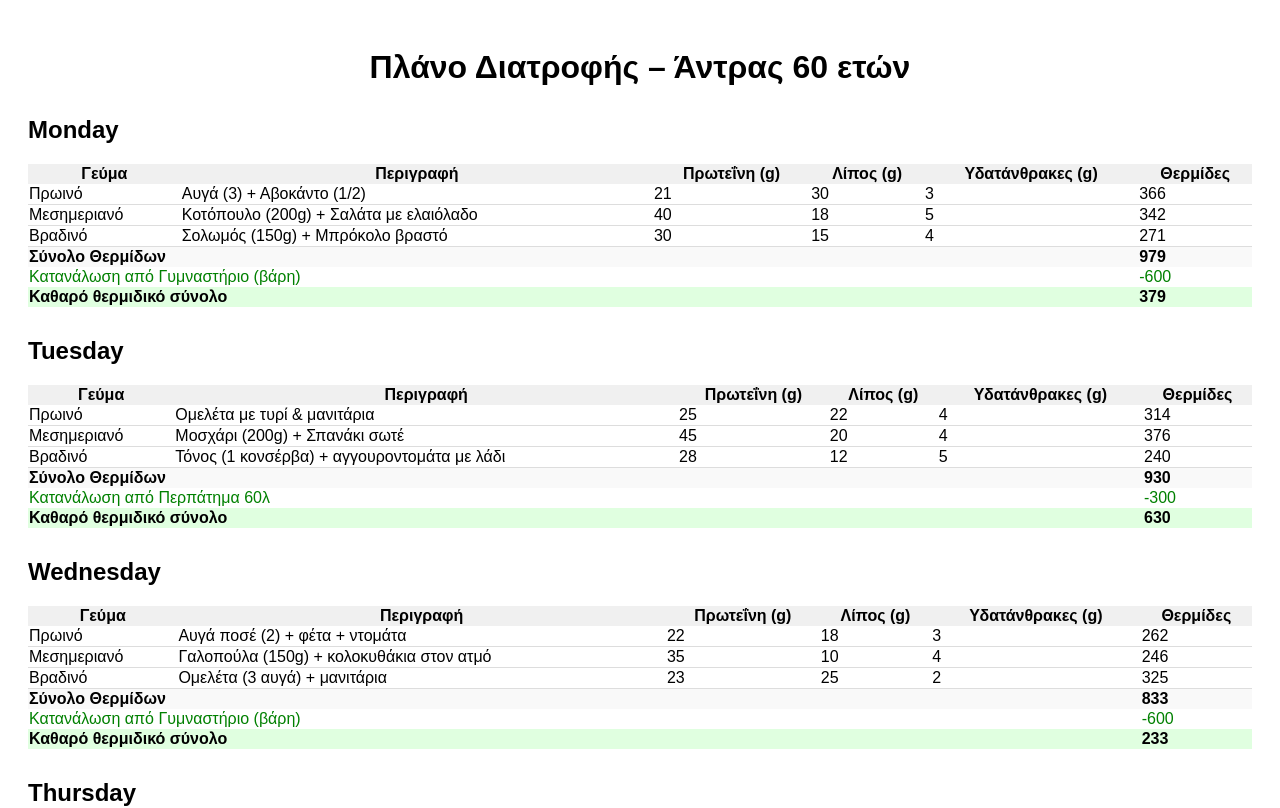
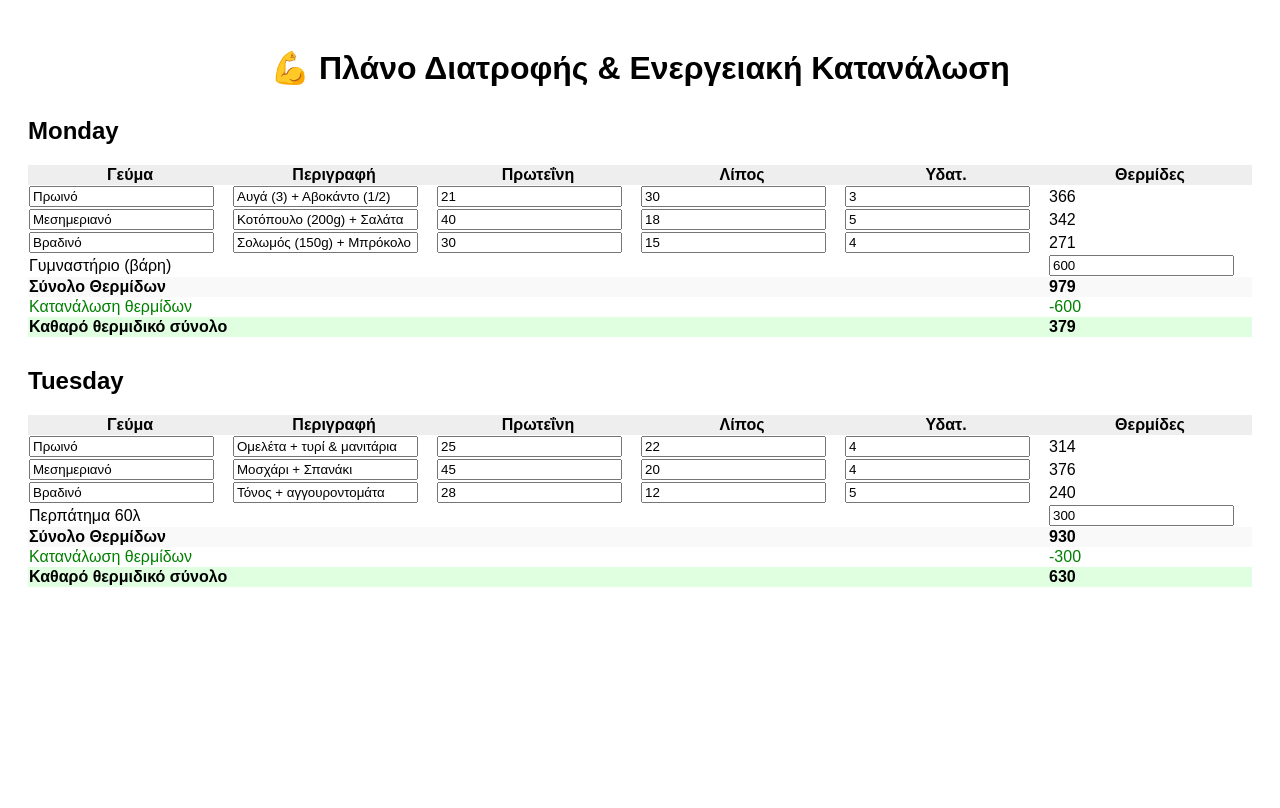
Before and after one commit to xristara/fitness-tracker-final, a React (Vite) app: page / in a window 1280 px wide. Shown: the top 808 px of the page. Built offline with nearby package versions, Linux system fonts and the light colour scheme.

Commit message:
Add files via upload

```diff
--- a/src/App.jsx
+++ b/src/App.jsx
@@ -1,46 +1,16 @@
-import React from 'react';
+import React, { useState } from 'react';
 
-const plan = {
+const defaultPlan = {
   Monday: [
     { meal: 'Πρωινό', food: 'Αυγά (3) + Αβοκάντο (1/2)', protein: 21, fat: 30, carbs: 3 },
-    { meal: 'Μεσημεριανό', food: 'Κοτόπουλο (200g) + Σαλάτα με ελαιόλαδο', protein: 40, fat: 18, carbs: 5 },
-    { meal: 'Βραδινό', food: 'Σολωμός (150g) + Μπρόκολο βραστό', protein: 30, fat: 15, carbs: 4 },
-    { activity: 'Γυμναστήριο (βάρη)', burn: 600 } // Δευτέρα είναι μέρα προπόνησης
+    { meal: 'Μεσημεριανό', food: 'Κοτόπουλο (200g) + Σαλάτα', protein: 40, fat: 18, carbs: 5 },
+    { meal: 'Βραδινό', food: 'Σολωμός (150g) + Μπρόκολο', protein: 30, fat: 15, carbs: 4 },
+    { activity: 'Γυμναστήριο (βάρη)', burn: 600 }
   ],
   Tuesday: [
-    { meal: 'Πρωινό', food: 'Ομελέτα με τυρί & μανιτάρια', protein: 25, fat: 22, carbs: 4 },
-    { meal: 'Μεσημεριανό', food: 'Μοσχάρι (200g) + Σπανάκι σωτέ', protein: 45, fat: 20, carbs: 4 },
-    { meal: 'Βραδινό', food: 'Τόνος (1 κονσέρβα) + αγγουροντομάτα με λάδι', protein: 28, fat: 12, carbs: 5 },
-    { activity: 'Περπάτημα 60λ', burn: 300 }
-  ],
-  Wednesday: [
-    { meal: 'Πρωινό', food: 'Αυγά ποσέ (2) + φέτα + ντομάτα', protein: 22, fat: 18, carbs: 3 },
-    { meal: 'Μεσημεριανό', food: 'Γαλοπούλα (150g) + κολοκυθάκια στον ατμό', protein: 35, fat: 10, carbs: 4 },
-    { meal: 'Βραδινό', food: 'Ομελέτα (3 αυγά) + μανιτάρια', protein: 23, fat: 25, carbs: 2 },
-    { activity: 'Γυμναστήριο (βάρη)', burn: 600 }
-  ],
-  Thursday: [
-    { meal: 'Πρωινό', food: 'Γιαούρτι πλήρες (200g) + ξηροί καρποί', protein: 20, fat: 25, carbs: 8 },
-    { meal: 'Μεσημεριανό', food: 'Κοτόπουλο (200g) + πράσινη σαλάτα με λάδι', protein: 40, fat: 18, carbs: 4 },
-    { meal: 'Βραδινό', food: 'Σολομός (180g) + κολοκυθάκια', protein: 33, fat: 17, carbs: 3 },
-    { activity: 'Περπάτημα 45λ', burn: 200 }
-  ],
-  Friday: [
-    { meal: 'Πρωινό', food: 'Ομελέτα με μπέικον & σπανάκι', protein: 27, fat: 28, carbs: 2 },
-    { meal: 'Μεσημεριανό', food: 'Μοσχάρι (200g) + αγκινάρες', protein: 45, fat: 20, carbs: 6 },
-    { meal: 'Βραδινό', food: 'Τυρί χαμηλών λιπαρών (100g) + αγγουράκι', protein: 18, fat: 10, carbs: 2 },
-    { activity: 'Γυμναστήριο (βάρη)', burn: 600 }
-  ],
-  Saturday: [
-    { meal: 'Πρωινό', food: 'Αυγά scrambled (3) + φέτα + λάδι', protein: 24, fat: 30, carbs: 2 },
-    { meal: 'Μεσημεριανό', food: 'Ψάρι (200g) + σαλάτα λάχανο', protein: 38, fat: 15, carbs: 4 },
-    { meal: 'Βραδινό', food: 'Γαλοπούλα (150g) + κολοκυθάκια με ελαιόλαδο', protein: 32, fat: 16, carbs: 3 },
-    { activity: 'Περπάτημα 30λ', burn: 150 }
-  ],
-  Sunday: [
-    { meal: 'Πρωινό', food: 'Γιαούρτι 10% (200g) + αμύγδαλα', protein: 22, fat: 25, carbs: 5 },
-    { meal: 'Μεσημεριανό', food: 'Μοσχάρι (180g) + σαλάτα ρόκα με ελαιόλαδο', protein: 40, fat: 18, carbs: 5 },
-    { meal: 'Βραδινό', food: 'Αυγά (2) + τυρί & ελιές', protein: 20, fat: 22, carbs: 2 },
+    { meal: 'Πρωινό', food: 'Ομελέτα + τυρί & μανιτάρια', protein: 25, fat: 22, carbs: 4 },
+    { meal: 'Μεσημεριανό', food: 'Μοσχάρι + Σπανάκι', protein: 45, fat: 20, carbs: 4 },
+    { meal: 'Βραδινό', food: 'Τόνος + αγγουροντομάτα', protein: 28, fat: 12, carbs: 5 },
     { activity: 'Περπάτημα 60λ', burn: 300 }
   ]
 };
@@ -50,59 +20,80 @@ function kcal(p, f, c) {
 }
 
 export default function App() {
+  const [plan, setPlan] = useState(defaultPlan);
+
+  const handleChange = (day, idx, field, value) => {
+    const updated = { ...plan };
+    updated[day][idx][field] = field === 'protein' || field === 'fat' || field === 'carbs' || field === 'burn'
+      ? parseInt(value) || 0
+      : value;
+    setPlan(updated);
+  };
+
   return (
     <div style={{ padding: '20px', fontFamily: 'sans-serif' }}>
-      <h1 style={{ textAlign: 'center' }}>Πλάνο Διατροφής – Άντρας 60 ετών</h1>
+      <h1 style={{ textAlign: 'center' }}>💪 Πλάνο Διατροφής & Ενεργειακή Κατανάλωση</h1>
       {Object.entries(plan).map(([day, items]) => {
-        let totalProtein = 0, totalFat = 0, totalCarbs = 0, burned = 0;
-
+        let totalP = 0, totalF = 0, totalC = 0, burn = 0;
         items.forEach(entry => {
           if (entry.meal) {
-            totalProtein += entry.protein;
-            totalFat += entry.fat;
-            totalCarbs += entry.carbs;
+            totalP += entry.protein;
+            totalF += entry.fat;
+            totalC += entry.carbs;
           } else if (entry.activity) {
-            burned += entry.burn;
+            burn += entry.burn;
           }
         });
-
-        const totalKcal = kcal(totalProtein, totalFat, totalCarbs);
-        const netKcal = totalKcal - burned;
+        const totalKcal = kcal(totalP, totalF, totalC);
+        const netKcal = totalKcal - burn;
 
         return (
           <div key={day} style={{ marginTop: '30px' }}>
             <h2>{day}</h2>
             <table style={{ width: '100%', borderCollapse: 'collapse' }}>
               <thead>
-                <tr style={{ background: '#f0f0f0' }}>
+                <tr style={{ background: '#eee' }}>
                   <th>Γεύμα</th>
                   <th>Περιγραφή</th>
-                  <th>Πρωτεΐνη (g)</th>
-                  <th>Λίπος (g)</th>
-                  <th>Υδατάνθρακες (g)</th>
+                  <th>Πρωτεΐνη</th>
+                  <th>Λίπος</th>
+                  <th>Υδατ.</th>
                   <th>Θερμίδες</th>
                 </tr>
               </thead>
               <tbody>
                 {items.map((entry, idx) => entry.meal ? (
-                  <tr key={idx} style={{ borderBottom: '1px solid #ddd' }}>
-                    <td>{entry.meal}</td>
-                    <td>{entry.food}</td>
-                    <td>{entry.protein}</td>
-                    <td>{entry.fat}</td>
-                    <td>{entry.carbs}</td>
+                  <tr key={idx}>
+                    <td>
+                      <input value={entry.meal} onChange={e => handleChange(day, idx, 'meal', e.target.value)} />
+                    </td>
+                    <td>
+                      <input value={entry.food} onChange={e => handleChange(day, idx, 'food', e.target.value)} />
+                    </td>
+                    <td><input type="number" value={entry.protein} onChange={e => handleChange(day, idx, 'protein', e.target.value)} /></td>
+                    <td><input type="number" value={entry.fat} onChange={e => handleChange(day, idx, 'fat', e.target.value)} /></td>
+                    <td><input type="number" value={entry.carbs} onChange={e => handleChange(day, idx, 'carbs', e.target.value)} /></td>
                     <td>{kcal(entry.protein, entry.fat, entry.carbs)}</td>
                   </tr>
-                ) : null)}
+                ) : (
+                  <tr key={idx}>
+                    <td colSpan="5">
+                      {entry.activity}
+                    </td>
+                    <td>
+                      <input type="number" value={entry.burn} onChange={e => handleChange(day, idx, 'burn', e.target.value)} />
+                    </td>
+                  </tr>
+                ))}
                 <tr style={{ fontWeight: 'bold', background: '#f9f9f9' }}>
                   <td colSpan="5">Σύνολο Θερμίδων</td>
                   <td>{totalKcal}</td>
                 </tr>
-                {burned > 0 && (
+                {burn > 0 && (
                   <>
                     <tr style={{ color: 'green' }}>
-                      <td colSpan="5">Κατανάλωση από {items.find(i => i.activity).activity}</td>
-                      <td>-{burned}</td>
+                      <td colSpan="5">Κατανάλωση θερμίδων</td>
+                      <td>-{burn}</td>
                     </tr>
                     <tr style={{ fontWeight: 'bold', background: '#e0ffe0' }}>
                       <td colSpan="5">Καθαρό θερμιδικό σύνολο</td>
```
